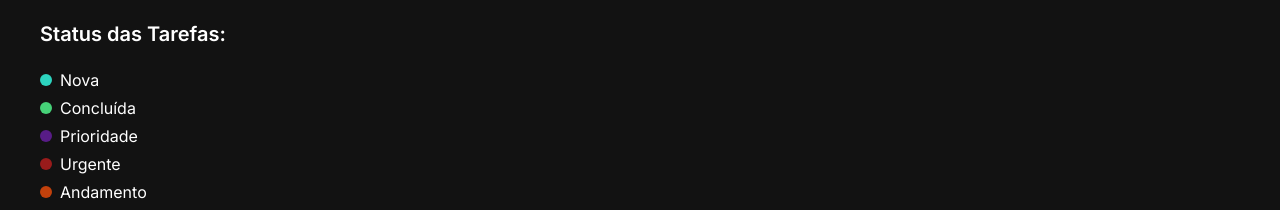
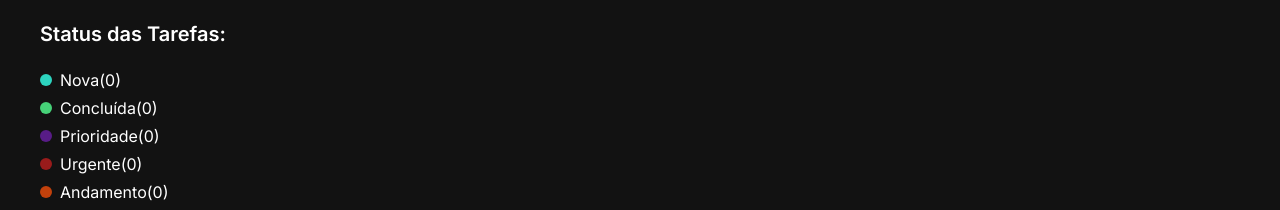
Before and after one commit to gabrielalencs/Quick-Notes, a React (Vite) app: page / in a window 1280 px wide. Shown: the part 724-934 px from the top of the page. Built offline with nearby package versions, Linux system fonts and the light colour scheme.

Commit message:
feat: finalizes task counting logic by classification

```diff
--- a/src/components/NoteCreationContainer/index.jsx
+++ b/src/components/NoteCreationContainer/index.jsx
@@ -33,6 +33,14 @@ const NoteCreationContainer = () => {
     const [interimText, setInterimText] = useState('');
 
     const containerNoteRef = useRef(null);
+
+    let notesWithNewClassification = noteInformation.filter(note => note.status === 'Nova').length;
+    let notesWithCompletedClassification = noteInformation.filter(note => note.status === 'Concluída').length;
+    let notesWithPriorityClassification = noteInformation.filter(note => note.status === 'Prioridade').length;
+    let notesWithUrgentClassification = noteInformation.filter(note => note.status === 'Urgente').length;
+    let notesWithInProgressClassification = noteInformation.filter(note => note.status === 'Andamento').length;
+    let notesWithOptionalClassification = noteInformation.filter(note => note.status === 'Opcional').length;
+
 
 
     // text formatting when clicking on buttons
@@ -226,35 +234,42 @@ const NoteCreationContainer = () => {
 
             <div className='mt-14 mb-96'>
                 <h3 className='text-white text-xl font-semibold'>Status das Tarefas:</h3>
+
                 <ul className='mt-5 text-white flex flex-col gap-1'>
                     <li>
                         <span className='circleTasks bg-[#2DD4BF]'></span>
                         Nova
+                        <span>({notesWithNewClassification})</span>
                     </li>
 
                     <li>
                         <span className='circleTasks bg-[#46D178]'></span>
                         Concluída
+                        <span>({notesWithCompletedClassification})</span>
                     </li>
 
                     <li>
                         <span className='circleTasks bg-purple-900'></span>
                         Prioridade
+                        <span>({notesWithPriorityClassification})</span>
                     </li>
 
                     <li>
                         <span className='circleTasks bg-red-800'></span>
                         Urgente
+                        <span>({notesWithUrgentClassification})</span>
                     </li>
 
                     <li>
                         <span className='circleTasks bg-orange-700'></span>
                         Andamento
+                        <span>({notesWithInProgressClassification})</span>
                     </li>
 
                     <li>
                         <span className='circleTasks bg-blue-800'></span>
                         Opcional
+                        <span>({notesWithOptionalClassification})</span>
                     </li>
                 </ul>
             </div>
```
